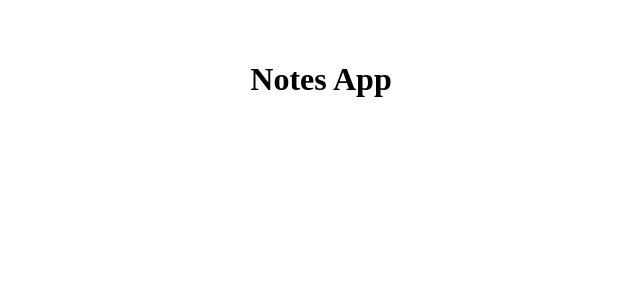
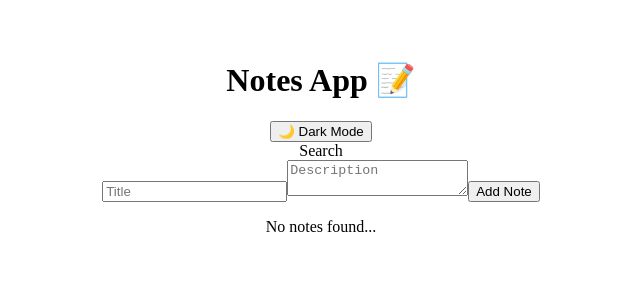
Before and after one commit to Mumbe-stack/notes-app, a React (Vite) app: page / in a window 1280 px wide. Shown: the top 300 px of the page, without its empty margins (319-959 px from the left). Built offline with nearby package versions, Linux system fonts and the light colour scheme.

Commit message:
added noteform componesnt

```diff
--- a/src/App.jsx
+++ b/src/App.jsx
@@ -1,19 +1,52 @@
-// import { useState } from 'react';
-// import Note from './components/Note';
-// import NoteForm from './components/NoteForm';
-// import SearchBar from './components/SearchBar';
+import { useState } from 'react';
+import Note from './components/Note';
+import NoteForm from './components/NoteForm';
+import SearchBar from './components/SearchBar';
 import './App.css';
 
 function App() {
+  const [notes, setNotes] = useState([]);
+  const [searchTerm, setSearchTerm] = useState('');
+  const [darkMode, setDarkMode] = useState(false);
 
+  const addNote = (note) => {
+    setNotes([note, ...notes]);
+  };
+
+  const deleteNote = (id) => {
+    setNotes(notes.filter((note) => note.id !== id));
+  };
+
+  const updateNote = (updatedNote) => {
+    setNotes(notes.map((note) => (note.id === updatedNote.id ? updatedNote : note)));
+  };
+
+  const filteredNotes = notes.filter(
+    (note) =>
+      note.title.toLowerCase().includes(searchTerm.toLowerCase()) ||
+      note.description.toLowerCase().includes(searchTerm.toLowerCase())
+  );
 
   return (
-
+    <div className={darkMode ? 'App dark-mode' : 'App'}>
       <div className="header">
-        <h1>Notes App </h1>
-
+        <h1>Notes App 📝</h1>
+        <button onClick={() => setDarkMode(!darkMode)}>
+          {darkMode ? '☀️ Light Mode' : '🌙 Dark Mode'}
+        </button>
       </div>
-
+      <SearchBar searchTerm={searchTerm} setSearchTerm={setSearchTerm} />
+      <NoteForm addNote={addNote} />
+      <div className="notes-list">
+        {filteredNotes.length > 0 ? (
+          filteredNotes.map((note) => (
+            <Note key={note.id} note={note} deleteNote={deleteNote} updateNote={updateNote} />
+          ))
+        ) : (
+          <p>No notes found...</p>
+        )}
+      </div>
+    </div>
   );
 }
 
--- /dev/null
+++ b/src/components/NoteForm.jsx
@@ -0,0 +1,40 @@
+import { useState } from 'react';
+
+function NoteForm({ addNote }) {
+  const [title, setTitle] = useState('');
+  const [description, setDescription] = useState('');
+
+  const handleSubmit = (e) => {
+    e.preventDefault();
+
+    if (title.trim() && description.trim()) {
+      const newNote = {
+        id: Date.now(),
+        title,
+        description,
+      };
+      addNote(newNote);
+      setTitle('');
+      setDescription('');
+    }
+  };
+
+  return (
+    <form className="note-form" onSubmit={handleSubmit}>
+      <input
+        type="text"
+        placeholder="Title"
+        value={title}
+        onChange={(e) => setTitle(e.target.value)}
+      />
+      <textarea
+        placeholder="Description"
+        value={description}
+        onChange={(e) => setDescription(e.target.value)}
+      ></textarea>
+      <button type="submit">Add Note</button>
+    </form>
+  );
+}
+
+export default NoteForm;
```
